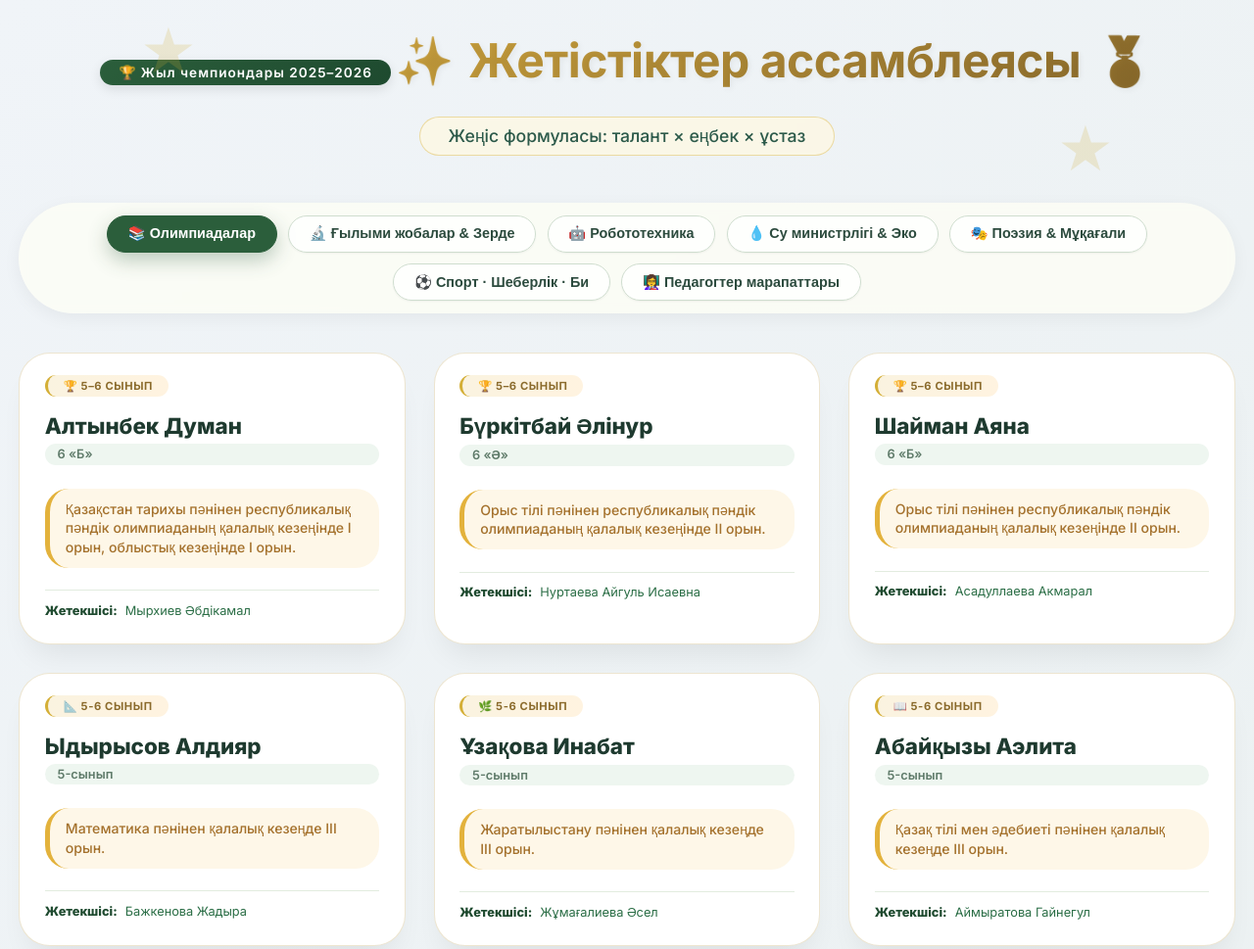
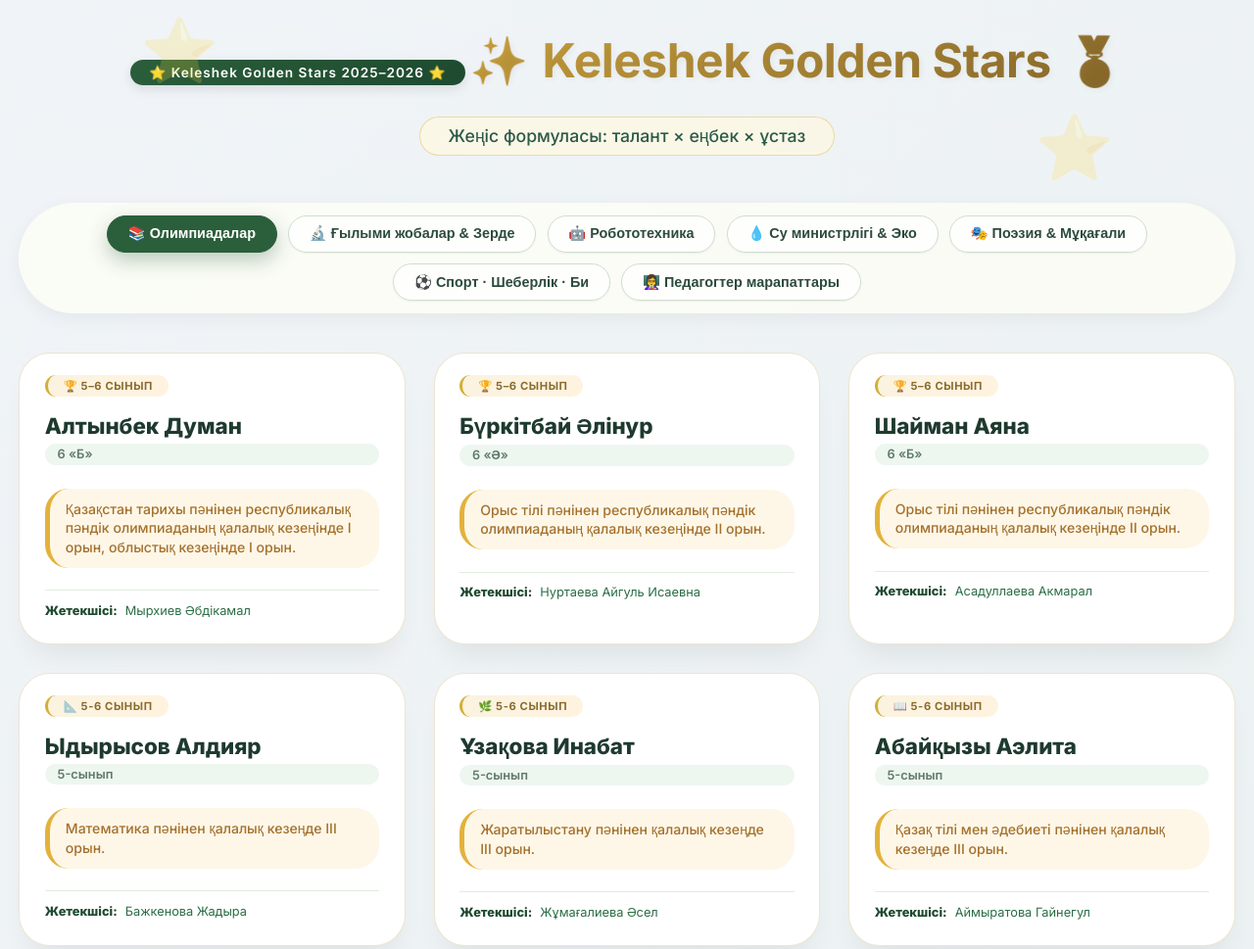
Before and after one commit to berikramankulov-oss/school-achievements-2026, a plain HTML site: page index.html in a window 1280 px wide. Shown: the top 969 px of the page at 98% size. Drawn offline with Linux system fonts and the light colour scheme.

Commit message:
Update index.html

````diff
--- a/index.html
+++ b/index.html
@@ -3,7 +3,7 @@
 <head>
     <meta charset="UTF-8">
     <meta name="viewport" content="width=device-width, initial-scale=1.0, user-scalable=yes">
-    <title>🏆 Жыл қорытындысы 2025–2026 | Мектеп жеңімпаздары мен марапаттары</title>
+    <title>⭐ Keleshek Golden Stars 2025–2026 | Жүлдегерлер мен марапаттар</title>
     <link rel="preconnect" href="https://fonts.googleapis.com">
     <link rel="preconnect" href="https://fonts.gstatic.com" crossorigin>
     <link href="https://fonts.googleapis.com/css2?family=Inter:opsz,wght@14..32,300;14..32,400;14..32,500;14..32,600;14..32,700;14..32,800&display=swap" rel="stylesheet">
@@ -26,7 +26,6 @@
             margin: 0 auto;
         }
 
-        /* HERO - жыл қорытындысы стилі */
         .hero {
             text-align: center;
             margin-bottom: 3rem;
@@ -34,7 +33,7 @@
         }
 
         .hero::before {
-            content: "★";
+            content: "⭐";
             font-size: 4rem;
             color: rgba(212, 175, 55, 0.2);
             position: absolute;
@@ -43,7 +42,7 @@
         }
 
         .hero::after {
-            content: "★";
+            content: "⭐";
             font-size: 4rem;
             color: rgba(212, 175, 55, 0.2);
             position: absolute;
@@ -96,7 +95,6 @@
             border: 1px solid rgba(212, 175, 55, 0.4);
         }
 
-        /* Табтар */
         .tabs {
             display: flex;
             flex-wrap: wrap;
@@ -120,7 +118,6 @@
             cursor: pointer;
             transition: all 0.25s;
             color: #2c4b3e;
-            font-weight: 600;
             background: #ffffffcc;
             box-shadow: 0 1px 2px rgba(0,0,0,0.05);
             border: 1px solid #cfddcf;
@@ -153,7 +150,6 @@
             to { opacity: 1; transform: translateY(0);}
         }
 
-        /* GRID карточкалары — жүлделі стиль */
         .grid {
             display: grid;
             grid-template-columns: repeat(auto-fill, minmax(360px, 1fr));
@@ -179,7 +175,6 @@
             border-color: #d4af37;
         }
 
-        /* жүлде белгісі */
         .badge {
             display: inline-flex;
             align-items: center;
@@ -279,9 +274,9 @@
 <body>
 <div class="container">
     <div class="hero">
-        <div class="year-badge">🏆 Жыл чемпиондары 2025–2026</div>
+        <div class="year-badge">⭐ Keleshek Golden Stars 2025–2026 ⭐</div>
         <h1>
-            <span>✨</span> Жетістіктер ассамблеясы <span>🏅</span>
+            <span>✨</span> Keleshek Golden Stars <span>🏅</span>
         </h1>
         <p>Жеңіс формуласы: талант × еңбек × ұстаз</p>
     </div>
@@ -435,7 +430,7 @@
     </div>
 
     <footer>
-        ⭐ Жыл жұлдыздары — 2025/2026 оқу жылы. Әр жеңістің артында ұстаз бен шәкірттің бірлескен еңбегі тұр. ⭐
+        ⭐ Keleshek Golden Stars — 2025/2026 оқу жылы. Әр жеңістің артында ұстаз бен шәкірттің бірлескен еңбегі тұр. ⭐
     </footer>
 </div>
 
@@ -464,4 +459,3 @@
 </script>
 </body>
 </html>
-```
````
